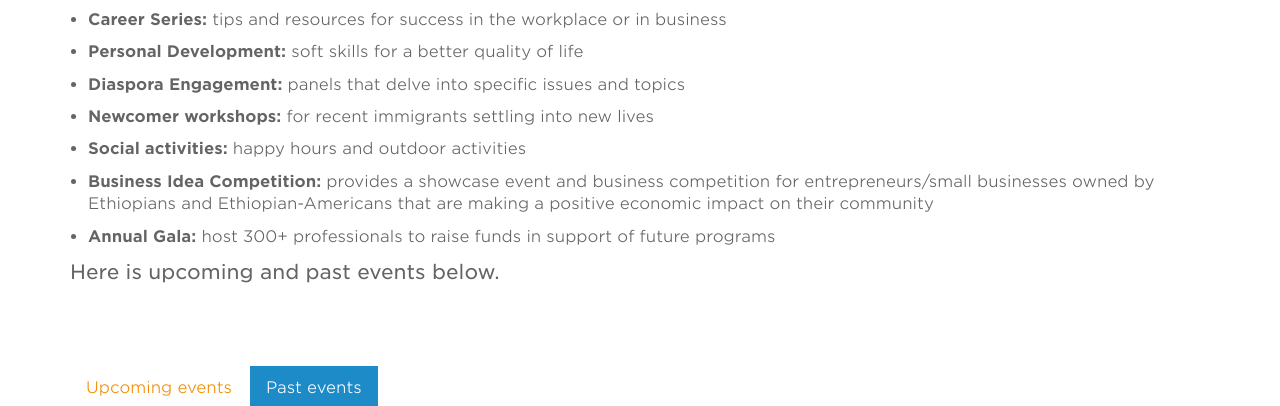
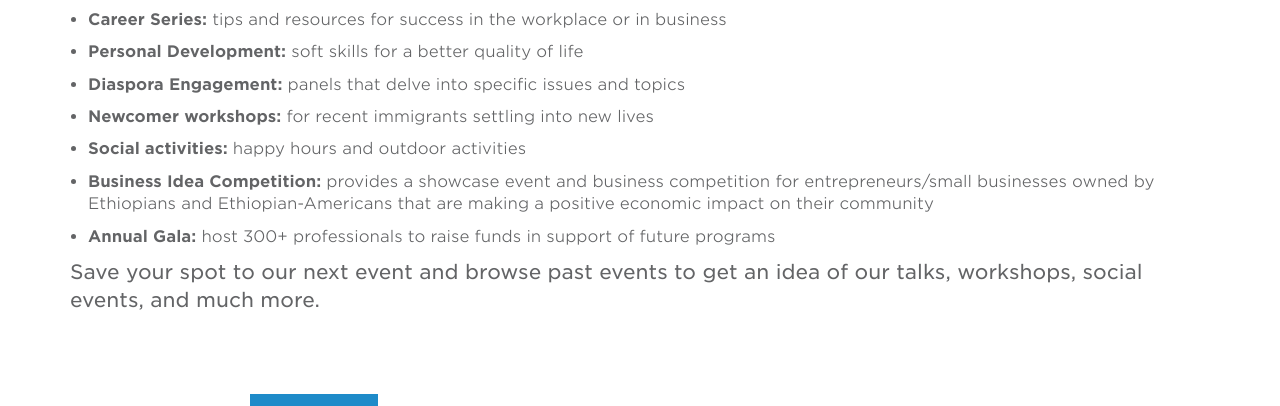
Before and after one commit to YEPNetwork/yepnetwork.github.io, a Jekyll site: the page built from events.html, in a window 1280 px wide and 900 px high, scrolled down 349 px, cut to the strip 0-406 px from the top of the window. Built offline with Jekyll 4.4.1, drawn with Linux system fonts in a browser that asks for light colours; nearby versions of some CDN libraries.

Commit message:
Update events.html

```diff
--- a/events.html
+++ b/events.html
@@ -24,7 +24,7 @@ body_class: events
   <li> <b>Business Idea Competition: </b> provides a showcase event and business competition for entrepreneurs/small businesses owned by Ethiopians and Ethiopian-Americans that are making a positive economic impact on their community </li>
   <li> <b>Annual Gala: </b> host 300+ professionals to raise funds in support of future programs</li>
   </ul>
-    <p class="intro"> Here is upcoming and past events below.</p>
+    <p class="intro"> Save your spot to our next event and browse past events to get an idea of our talks, workshops, social events, and much more. </p>
       </div>
     </div>
   </div>
```
